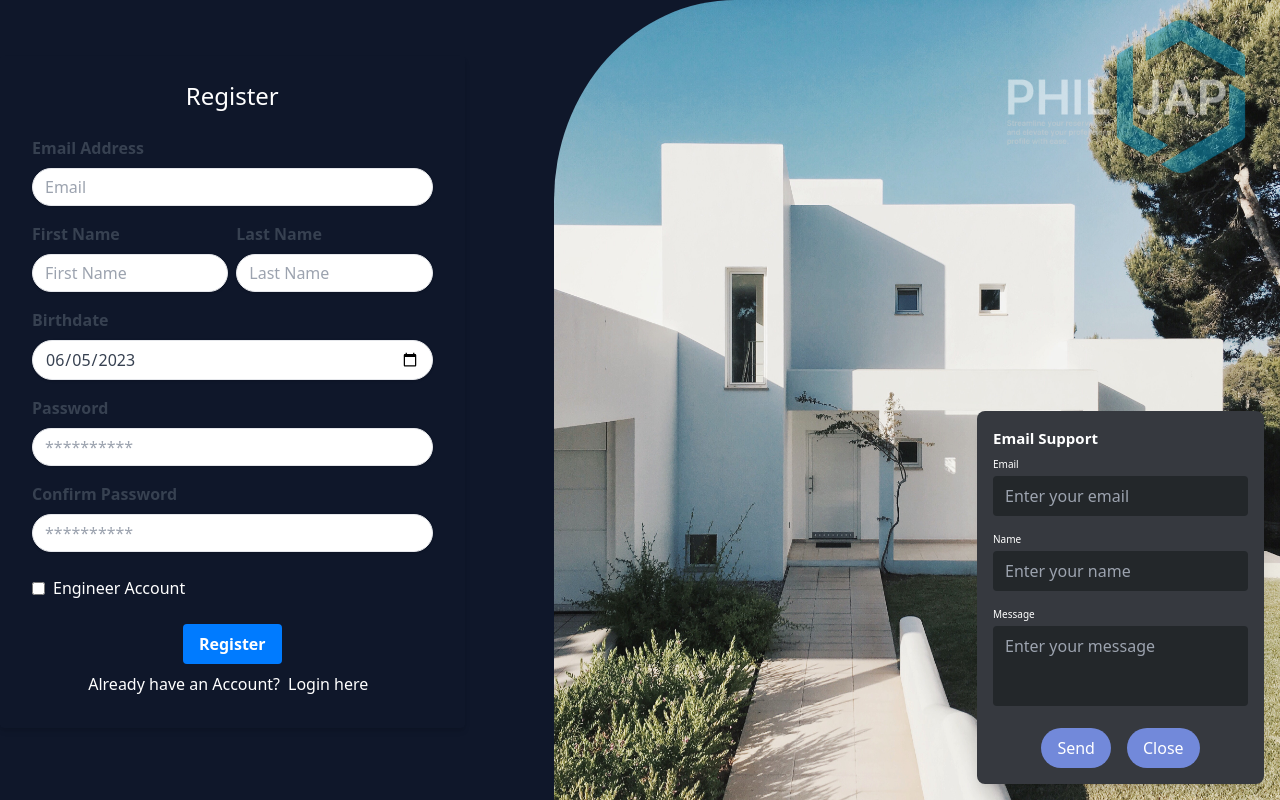
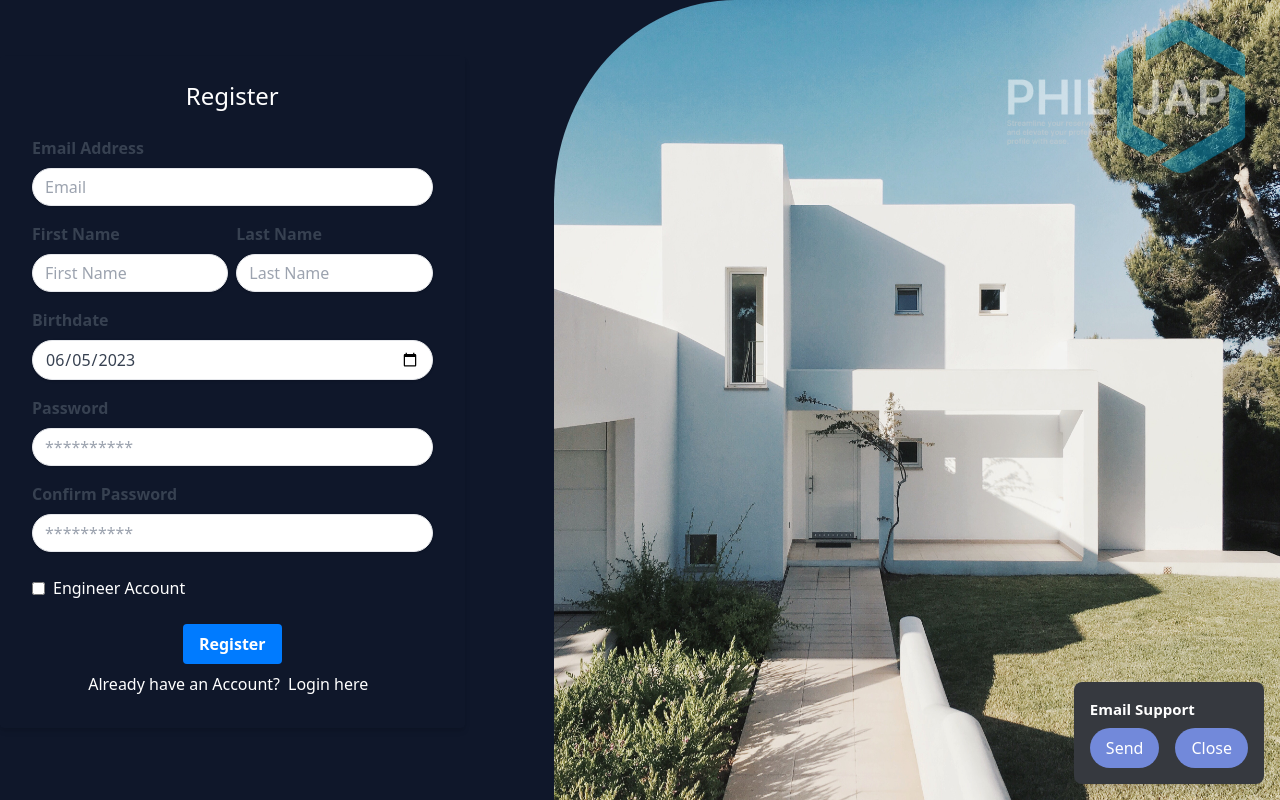
Before and after one commit to rubszz/philjap-client, a React (Vite) app in the folder client/: page /register in a window 1280 px wide. Both pictures are taken after a click on the button "Email Support". Built offline with nearby package versions, Linux system fonts and the light colour scheme.

Commit message:
Added a modal component

```diff
--- a/client/src/components/chat/FloatingChatButton.jsx
+++ b/client/src/components/chat/FloatingChatButton.jsx
@@ -1,17 +1,17 @@
 import React, { useState } from 'react';
-import emailjs from '@emailjs/browser';
+import emailjs from 'emailjs-com';
 import { useRef } from 'react';
+import Modal from 'react-modal';
 
 const FloatingChatButton = () => {
   const [isOpen, setIsOpen] = useState(false);
   const [email, setEmail] = useState('');
   const [name, setName] = useState('');
   const [message, setMessage] = useState('');
+  const [modalIsOpen, setModalIsOpen] = useState(false);
   const form = useRef();
 
   const handleSubmit = (e) => {
-
-
     e.preventDefault();
     // Handle form submission logic here, e.g., send data to server
     console.log('Email:', email);
@@ -19,11 +19,12 @@ const FloatingChatButton = () => {
     console.log('Message:', message);
     emailjs.sendForm('service_zjcigin', 'template_chnknaq', form.current, '4b35hCQFivBvVPHWY')
       .then((result) => {
-          console.log(result.text);
-      }, (error) => {
-          console.log(error.text);
-    });
-    alert("Message Sent! Please wait for the email support team to contact you thru your email. Thank you!");
+        console.log(result.text);
+      })
+      .catch((error) => {
+        console.log(error.text);
+      });
+    setModalIsOpen(true);
     // Reset form fields
     setEmail('');
     setName('');
@@ -45,42 +46,8 @@ const FloatingChatButton = () => {
         <div className="bg-discordDark p-4 rounded-lg shadow-lg max-w-sm">
           <h3 className="text-white text-lg font-semibold mb-2">Email Support</h3>
           <form ref={form} onSubmit={handleSubmit}>
-            <div className="mb-4">
-              <label className="block text-white text-sm mb-1">Email</label>
-              <input
-                type="email"
-                name="user_email"
-                value={email}
-                onChange={(e) => setEmail(e.target.value)}
-                className="w-full bg-discordInput focus:outline-none text-white py-2 px-3 rounded"
-                placeholder="Enter your email"
-                required
-              />
-            </div>
-            <div className="mb-4">
-              <label className="block text-white text-sm mb-1">Name</label>
-              <input
-                type="text"
-                name="user_name"
-                value={name}
-                onChange={(e) => setName(e.target.value)}
-                className="w-full bg-discordInput focus:outline-none text-white py-2 px-3 rounded"
-                placeholder="Enter your name"
-                required
-              />
-            </div>
-            <div className="mb-4">
-              <label className="block text-white text-sm mb-1">Message</label>
-              <textarea
-                value={message}
-                name="message"
-                onChange={(e) => setMessage(e.target.value)}
-                className="w-full bg-discordInput focus:outline-none text-white py-2 px-3 rounded h-20 resize-none"
-                placeholder="Enter your message"
-                required
-              ></textarea>
-            </div>
-            <div className='flex flex-row gap-4 justify-center'>
+            {/* ...form fields */}
+            <div className="flex flex-row gap-4 justify-center">
               <button
                 type="submit"
                 className="bg-discordBlue text-white py-2 px-4 rounded-full focus:outline-none"
@@ -97,6 +64,17 @@ const FloatingChatButton = () => {
           </form>
         </div>
       )}
+      <Modal
+        isOpen={modalIsOpen}
+        onRequestClose={() => setModalIsOpen(false)}
+        contentLabel="Message Sent"
+        className="Modal"
+        overlayClassName="Overlay"
+      >
+        <h3>Message Sent!</h3>
+        <p>Please wait for the email support team to contact you through your email. Thank you!</p>
+        <button onClick={() => setModalIsOpen(false)}>Close</button>
+      </Modal>
     </div>
   );
 };
```
Also changed, not shown: 1 other file (tests, documents, lock files or other folders).
